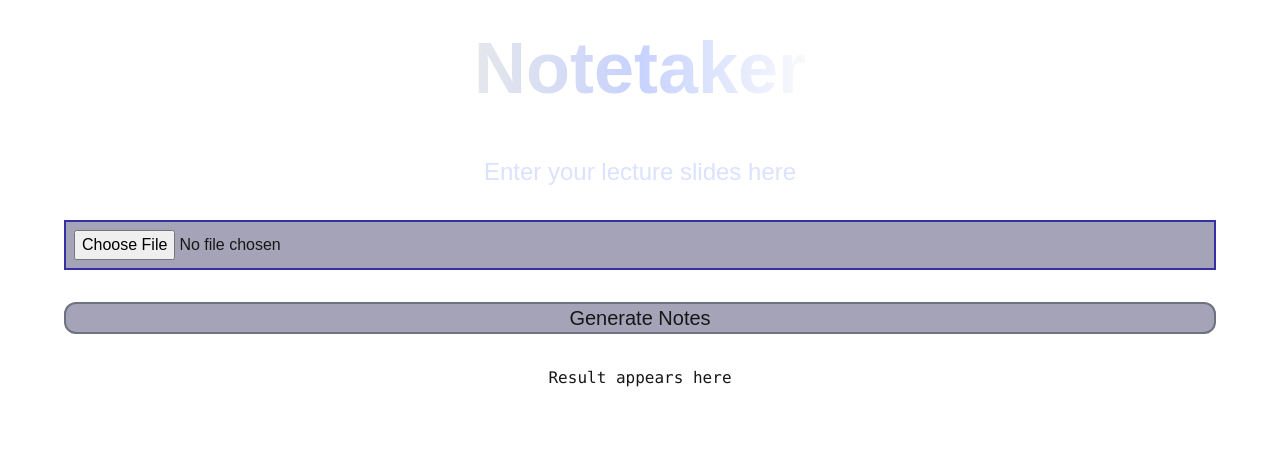
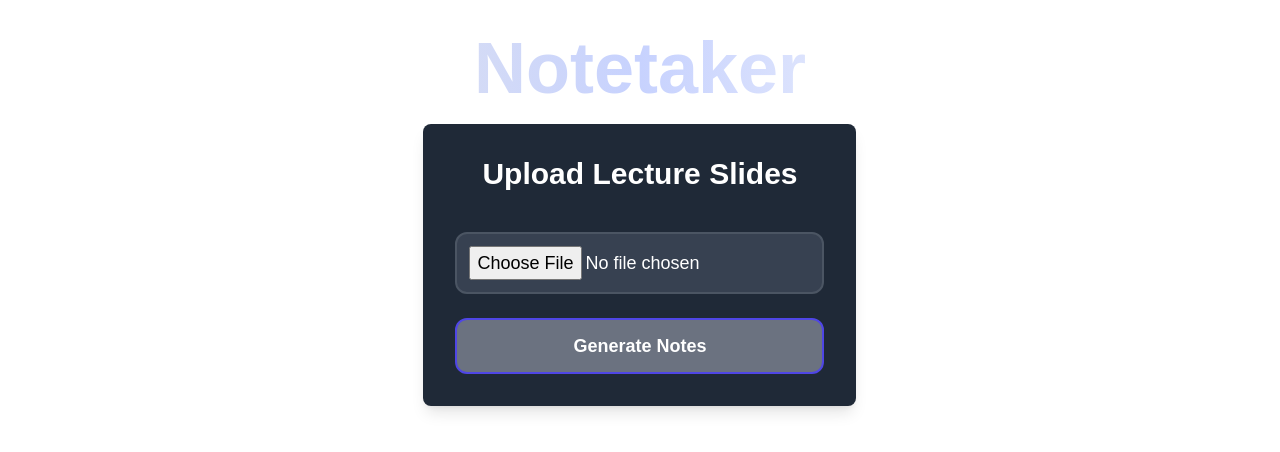
Before and after one commit to jobin-b/study.ai, a Next.js app: page /notetaker in a window 1280 px wide. Shown: the top 452 px of the page. Built offline with nearby package versions, Linux system fonts and the light colour scheme.

Commit message:
So much gpt so much gpt

```diff
--- a/app/api/summarizer/route.tsx
+++ b/app/api/summarizer/route.tsx
@@ -1,3 +1,15 @@
+import { remark } from "remark";
+import html from "remark-html";
+
+async function getPostData(markdownRaw: string): Promise<any> {
+  // Use remark to convert markdown into HTML string
+  const processedContent = await remark().use(html).process(markdownRaw);
+  const contentHtml = processedContent.toString();
+
+  // Combine the data with the id and contentHtml
+  return contentHtml;
+}
+
 const runBoard = async (req: Request, endpointURL: string) => {
   const $key = process.env.GEMINI_KEY;
   if (!$key) {
@@ -19,10 +31,11 @@ const runBoard = async (req: Request, endpointURL: string) => {
   const responseData = (await response.text()).replace(/^data: /, "");
   const responseJSON = JSON.parse(responseData);
   const responseBody = responseJSON[1].outputs.context[1].parts[0].text;
+  const responseHTML = await getPostData(responseBody);
 
-  console.log("Summarizer response: ", responseBody);
+  console.log("Summarizer response: ", responseHTML);
 
-  return new Response(responseBody, {
+  return new Response(responseHTML, {
     status: response.status,
     statusText: response.statusText,
   });
--- a/app/notetaker/page.tsx
+++ b/app/notetaker/page.tsx
@@ -1,21 +1,20 @@
 "use client";
 
-import React, { useState } from "react";
+import React from "react";
 import InitForm from "@/components/initForm";
 
 export default function Notetaker() {
-  const [responseData, setResponseData] = useState("Result appears here");
-
   return (
-    <div className="flex flex-col w-full h-full justify-center items-center p-8">
-      <h1
-        className="animate-[gradient_6s_linear_infinite] bg-[linear-gradient(to_right,theme(colors.gray.200),theme(colors.indigo.200),theme(colors.gray.50),theme(colors.indigo.300),theme(colors.gray.200))] bg-[length:200%_auto] bg-clip-text pb-5 font-nacelle text-7xl font-semibold text-transparent"
-        data-aos="fade-up"
-      >
-        Notetaker
-      </h1>
-      <InitForm postUrl="/api/summarizer" setLoadedData={setResponseData} />
-      <code>{responseData}</code>
+    <div className="flex flex-row w-full justify-center">
+      <div className="flex flex-col items-center p-8 w-2/3">
+        <h1
+          className="w-full text-center animate-[gradient_6s_linear_infinite] bg-[linear-gradient(to_right,theme(colors.gray.200),theme(colors.indigo.200),theme(colors.gray.50),theme(colors.indigo.300),theme(colors.gray.200))] bg-[length:200%_auto] bg-clip-text pb-5 font-nacelle text-7xl font-semibold text-transparent"
+          data-aos="fade-up"
+        >
+          Notetaker
+        </h1>
+        <InitForm postUrl="/api/summarizer" />
+      </div>
     </div>
   );
 }
--- a/components/initForm.tsx
+++ b/components/initForm.tsx
@@ -3,12 +3,12 @@ import extractTextFromPDF from "pdf-parser-client-side";
 
 export type InitFormProps = {
   postUrl: string;
-  setLoadedData: Function;
 };
 
 export default function InitForm(props: InitFormProps) {
   const [file, setFile] = useState<File | null>(null);
   const [isLoading, setIsLoading] = useState(false);
+  const [output, setOutput] = useState<string | null>(null);
 
   const handleFileChange = (event: React.ChangeEvent<HTMLInputElement>) => {
     if (event.target.files && event.target.files[0]) {
@@ -32,7 +32,6 @@ export default function InitForm(props: InitFormProps) {
           "Content-Type": "application/json",
         },
         body: JSON.stringify({
-          $key: "bb-582y3b5v6s3p4x3d5o4s633u201z4a491f1123ri3965f1s3b7",
           context: [
             {
               role: "user",
@@ -50,7 +49,8 @@ export default function InitForm(props: InitFormProps) {
         throw new Error("Failed to process PDF");
       }
 
-      props.setLoadedData(await response.text());
+      const result = await response.text();
+      setOutput(result);
     } catch (error) {
       console.error("Error:", error);
       alert("An error occurred while processing the PDF.");
@@ -59,33 +59,62 @@ export default function InitForm(props: InitFormProps) {
     }
   };
 
+  const handleCopy = () => {
+    if (output) {
+      navigator.clipboard.writeText(output);
+      alert("Copied to clipboard!");
+    }
+  };
+
   return (
+    <div className="flex flex-col items-center">
       <form
         onSubmit={handleSubmit}
-      className="flex flex-col w-full h-full p-8 gap-8 justify-center items-stretch"
+        className="flex flex-col w-full max-w-md gap-6 p-8 bg-gray-800 rounded-lg shadow-lg"
       >
-      <label
-        htmlFor="initialInput"
-        className="text-center text-2xl text-indigo-200/65"
-        data-aos="fade-up"
-        data-aos-delay={200}
-      >
-        Enter your lecture slides here
-      </label>
+        <h2 className="text-3xl text-center text-white font-semibold mb-4">
+          Upload Lecture Slides
+        </h2>
+
+        <div className="flex flex-col items-center">
           <input
             id="initialInput"
             name="initialInput"
             type="file"
             accept=".pdf"
             onChange={handleFileChange}
-        className="border-2 p-2 bg-indigo-950/40 border-indigo-800 h-full"
-      ></input>
+            className="border-2 border-gray-600 rounded-xl p-3 w-full text-lg text-white bg-gray-700 transition duration-200 ease-in-out focus:outline-none focus:ring-2 focus:ring-indigo-500 focus:border-transparent"
+          />
+        </div>
+
         <button
           type="submit"
-        className="border-2 rounded-xl bg-indigo-950/40 border-gray-500 text-xl"
+          disabled={isLoading || !file}
+          className={`w-full p-3 text-lg font-semibold rounded-xl transition duration-300 ease-in-out ${
+            isLoading || !file
+              ? "bg-gray-500 cursor-not-allowed"
+              : "bg-indigo-600 hover:bg-indigo-500"
+          } text-white border-2 border-indigo-600`}
         >
-        Generate Notes
+          {isLoading ? "Generating..." : "Generate Notes"}
         </button>
       </form>
+
+      {output && (
+        <div className="relative mt-6 w-full max-w-8xl p-6 bg-[#2c2f42] border border-[#3b3f58] rounded-lg text-white">
+          <button
+            onClick={handleCopy}
+            className="absolute top-3 right-3 bg-indigo-600 hover:bg-indigo-500 text-white py-1 px-3 rounded-lg text-sm"
+          >
+            Copy
+          </button>
+          <h3 className="text-xl font-semibold">Generated Notes:</h3>
+          <div
+            className="text-gray-300 whitespace-pre-wrap"
+            dangerouslySetInnerHTML={{ __html: output }}
+          ></div>
+        </div>
+      )}
+    </div>
   );
 }
```
Also changed, not shown: deno.json (added, +11 -0 lines), 2 other files (tests, documents, lock files or other folders). Lines whose indentation alone changed are shown as unchanged.
